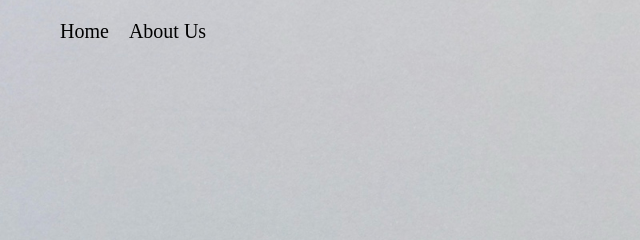
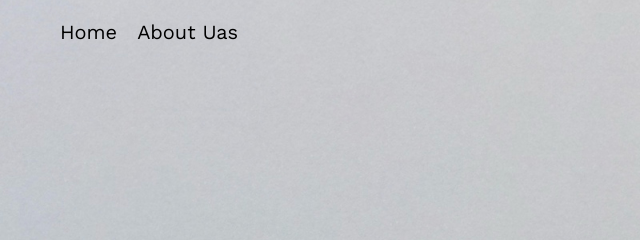
Before and after one commit to Sabbir50/my-assignment, a plain HTML site: page index.html in a window 1280 px wide. Shown: the top 240 px of the page, 0-640 px from the left. Drawn offline with nearby package versions, Linux system fonts and the light colour scheme.

Commit message:
third try

```diff
--- a/index.html
+++ b/index.html
@@ -5,6 +5,7 @@
     <meta http-equiv="X-UA-Compatible" content="IE=edge">
     <meta name="viewport" content="width=device-width, initial-scale=1.0">
     <link rel="stylesheet" href="style/style.css">
+    <link rel="preconnect" href="https://fonts.googleapis.com"><link rel="preconnect" href="https://fonts.gstatic.com" crossorigin><link href="https://fonts.googleapis.com/css2?family=Pacifico&family=Work+Sans:wght@100;200;300;400;500;600;700;800;900&display=swap" rel="stylesheet">
     <title>Assignment</title>
 </head>
 <body>
@@ -14,7 +15,7 @@
         <div class="header-background"></div>
         <ul>
             <li><a href="#">Home</a></li>
-            <li><a href="#">About Us</a></li>
+            <li><a href="#">About Uas</a></li>
         </ul>
 
     </header>
--- a/style/style.css
+++ b/style/style.css
@@ -1,6 +1,7 @@
 *{
     padding: 0;
     margin: 0;
+    font-family: 'Work Sans', sans-serif;
 }
 
 header{
@@ -8,6 +9,7 @@ header{
     background-repeat: no-repeat;
     width: 1600px;
     height: 890px;
+    position: fixed;
 
 }
 header ul li{
@@ -23,4 +25,11 @@ ul li a{
     text-decoration: none;
     color: black;
     font-size: 20px;
+    font-weight: 400;
 }
+ul li a:hover{
+    color: #F15B22;
+}
+ul li a:active{
+    color: #b83704;
+}
```
